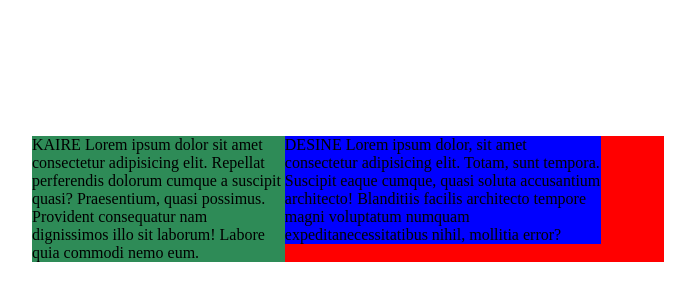
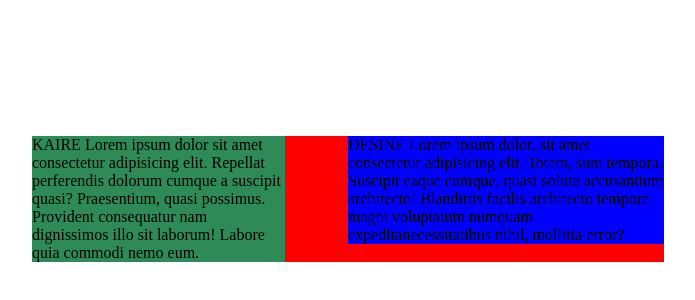
Before and after one commit to linajja/2-serlokas, a website: page index.html in a window 1280 px wide. Shown: the part 62-362 px from the top of the page, without its empty margins (292-987 px from the left). Drawn offline with Linux system fonts and the light colour scheme.

Commit message:
Update index.html

```diff
--- a/index.html
+++ b/index.html
@@ -5,7 +5,7 @@
        <div style="background-color: seagreen; width: 40%; display: inline-block;float: left;">
          KAIRE Lorem ipsum dolor sit amet consectetur adipisicing elit. Repellat perferendis dolorum cumque a suscipit quasi? Praesentium, quasi possimus. Provident consequatur nam dignissimos illo sit laborum! Labore quia commodi nemo eum.
        </div>
-       <div style="background-color:blue ; width: 50%; display: inline-block;margin-left: 0,4%;float: left;">
+       <div style="background-color:blue ; width: 50%; display: inline-block;margin-left: 10%;float: left;">
          DESINE Lorem ipsum dolor, sit amet consectetur adipisicing elit. Totam, sunt tempora. Suscipit eaque cumque, quasi soluta accusantium architecto! Blanditiis facilis architecto tempore magni voluptatum numquam expeditanecessitatibus nihil, mollitia error?
        </div>
     </div>
```
